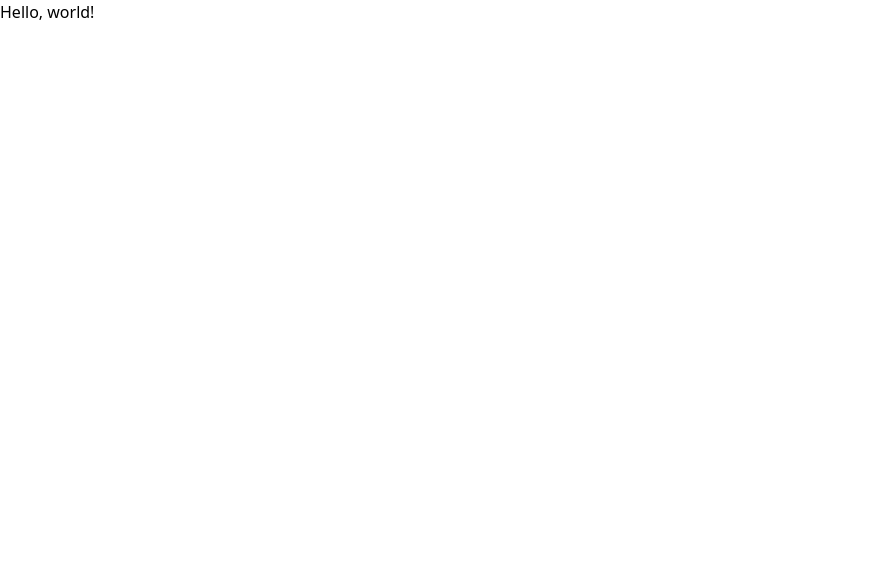
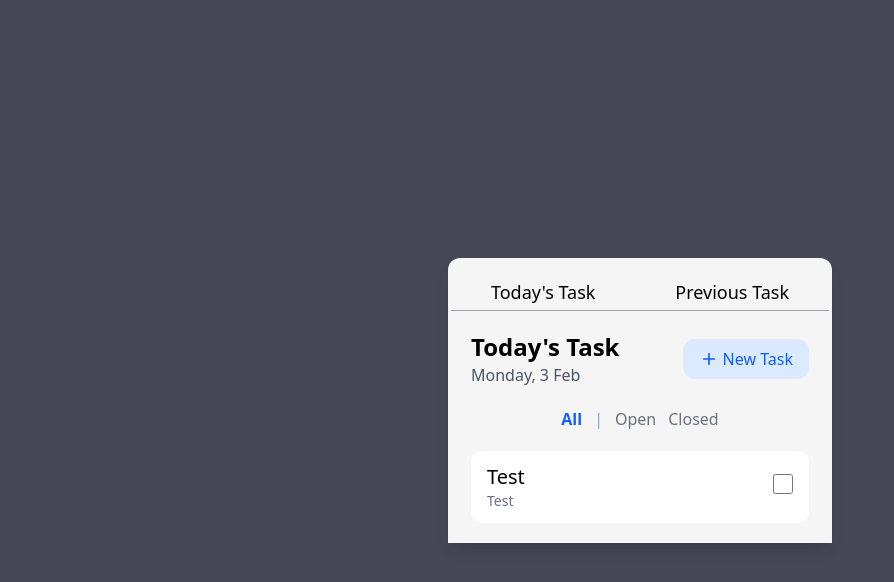
Before and after one commit to dadhichvansh/todo-list-app, a website built with Vite: page index.html in a window 1280 px wide. Shown: the whole page, without its empty margins (0-894 px from the left). Built offline with nearby package versions, Linux system fonts and the light colour scheme.

Commit message:
Update index.html

```diff
--- a/index.html
+++ b/index.html
@@ -4,9 +4,59 @@
     <meta charset="UTF-8" />
     <meta name="viewport" content="width=device-width, initial-scale=1.0" />
     <title>To-Do List</title>
+    <link rel="stylesheet" href="/dist/styles.css" />
   </head>
-  <body>
-    <h1>Hello, world!</h1>
+  <body class="h-screen flex justify-center items-center bg-[#464655]">
+    <main
+      class="xs:w-sm h-auto pt-5 px-[3px] bg-[#f5f5f5] rounded-t-xl shadow-lg"
+    >
+      <header class="flex justify-around text-lg mb-[4px]">
+        <span>Today's Task</span>
+        <span>Previous Task</span>
+      </header>
+      <div class="h-px bg-gray-400"></div>
+      <section class="m-5 flex justify-between items-center">
+        <span class="flex flex-col">
+          <span class="text-2xl font-semibold">Today's Task</span>
+          <span class="text-gray-600">Monday, 3 Feb</span>
+        </span>
+        <span>
+          <button
+            class="p-2 rounded-xl backdrop-blur-lg bg-blue-100 hover:bg-blue-200 transition duration-400 cursor-pointer"
+          >
+            <div class="flex items-center gap-[4px] mx-2">
+              <img src="/public/plus-icon.svg" alt="plus-icon" class="w-5" />
+              <span class="text-blue-600"> New Task </span>
+            </div>
+          </button>
+        </span>
+      </section>
+      <section
+        class="mx-6 mb-5 text-gray-500 flex justify-center items-center gap-3"
+      >
+        <span
+          ><button class="cursor-pointer text-blue-600 font-semibold">
+            All
+          </button></span
+        >
+        <span class="text-gray-400">|</span>
+        <span><button class="cursor-pointer">Open</button></span>
+        <span><button class="cursor-pointer">Closed</button></span>
+      </section>
+      <section>
+        <div
+          class="m-5 bg-white p-4 py-3 flex justify-between items-center rounded-xl"
+        >
+          <div>
+            <h3 class="text-xl">Test</h3>
+            <p class="text-gray-500 text-sm">Test</p>
+          </div>
+          <div>
+            <input type="checkbox" class="w-5 h-5 border-2" />
+          </div>
+        </div>
+      </section>
+    </main>
 
     <script type="module" src="/src/main.js"></script>
   </body>
```
